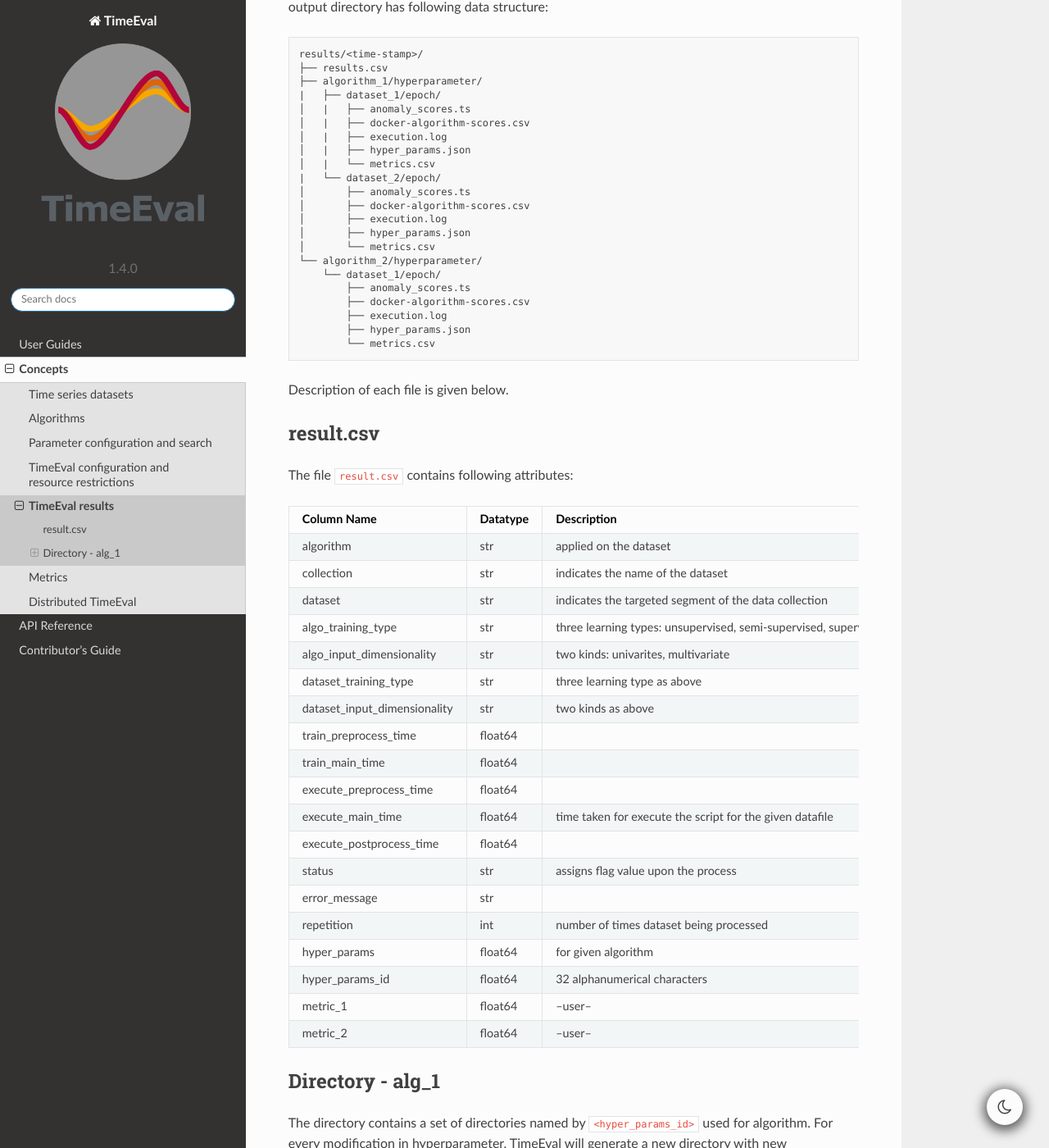
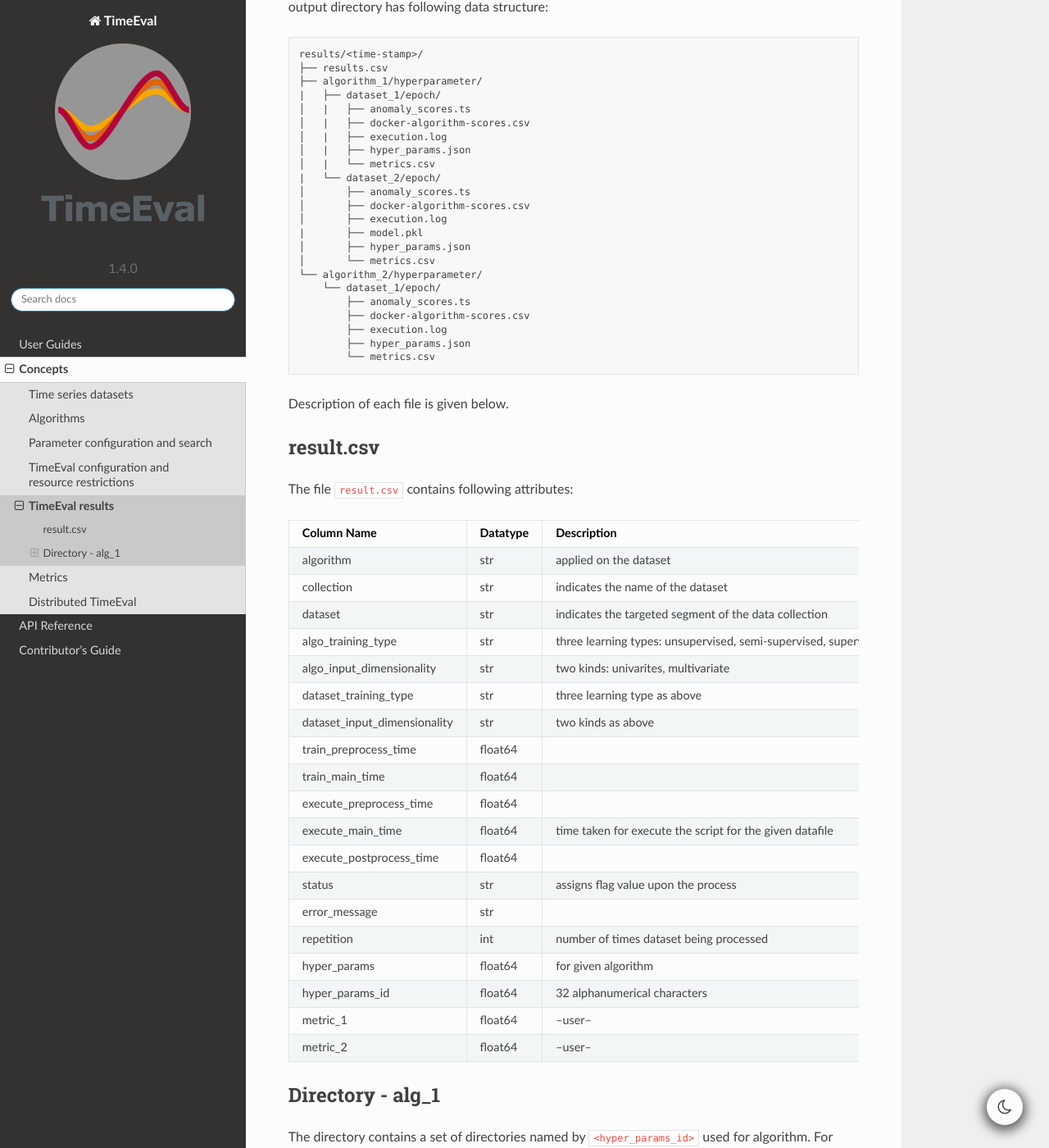
Before and after one commit to TimeEval/TimeEval, a Sphinx documentation site: the page built from docs/concepts/results.md, in a window 1280 px wide and 1400 px high, scrolled down 212 px. Shown: the whole window at 82% size. Built offline with Sphinx 7.4.7 and the Read the Docs theme 2.0.0, drawn with Linux system fonts in a browser that asks for light colours.

Commit message:
Update results.md

```diff
--- a/docs/concepts/results.md
+++ b/docs/concepts/results.md
@@ -16,6 +16,7 @@
 │       ├── anomaly_scores.ts
 │       ├── docker-algorithm-scores.csv
 │       ├── execution.log
+|	├── model.pkl
 │       ├── hyper_params.json
 │       └── metrics.csv
 └── algorithm_2/hyperparameter/
@@ -63,6 +64,8 @@
 
 ### docker-algorithm-scores.csv
 
+### model.pkl
+
 ### execution.log
 
 ### metrics.csv
```
